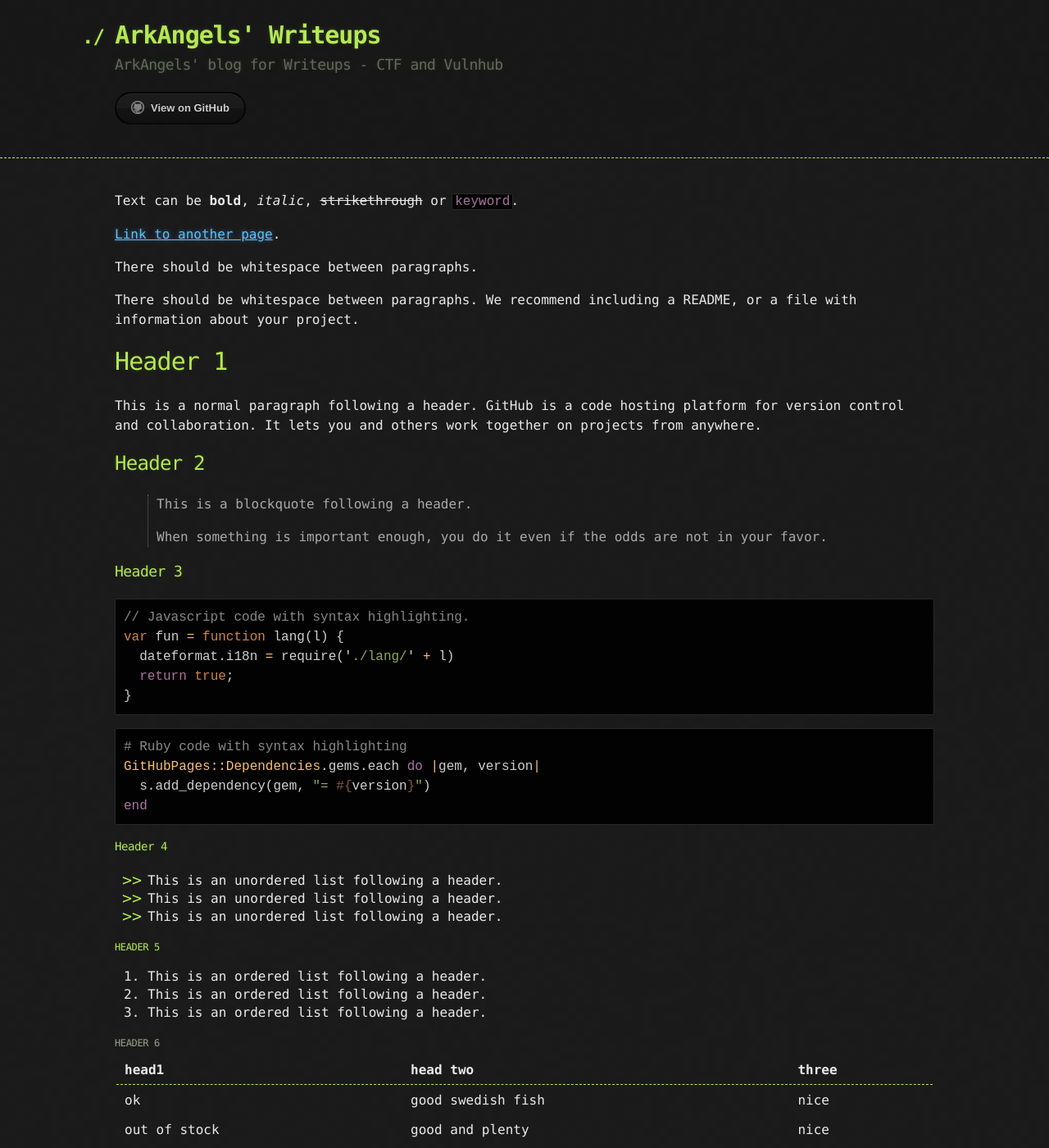
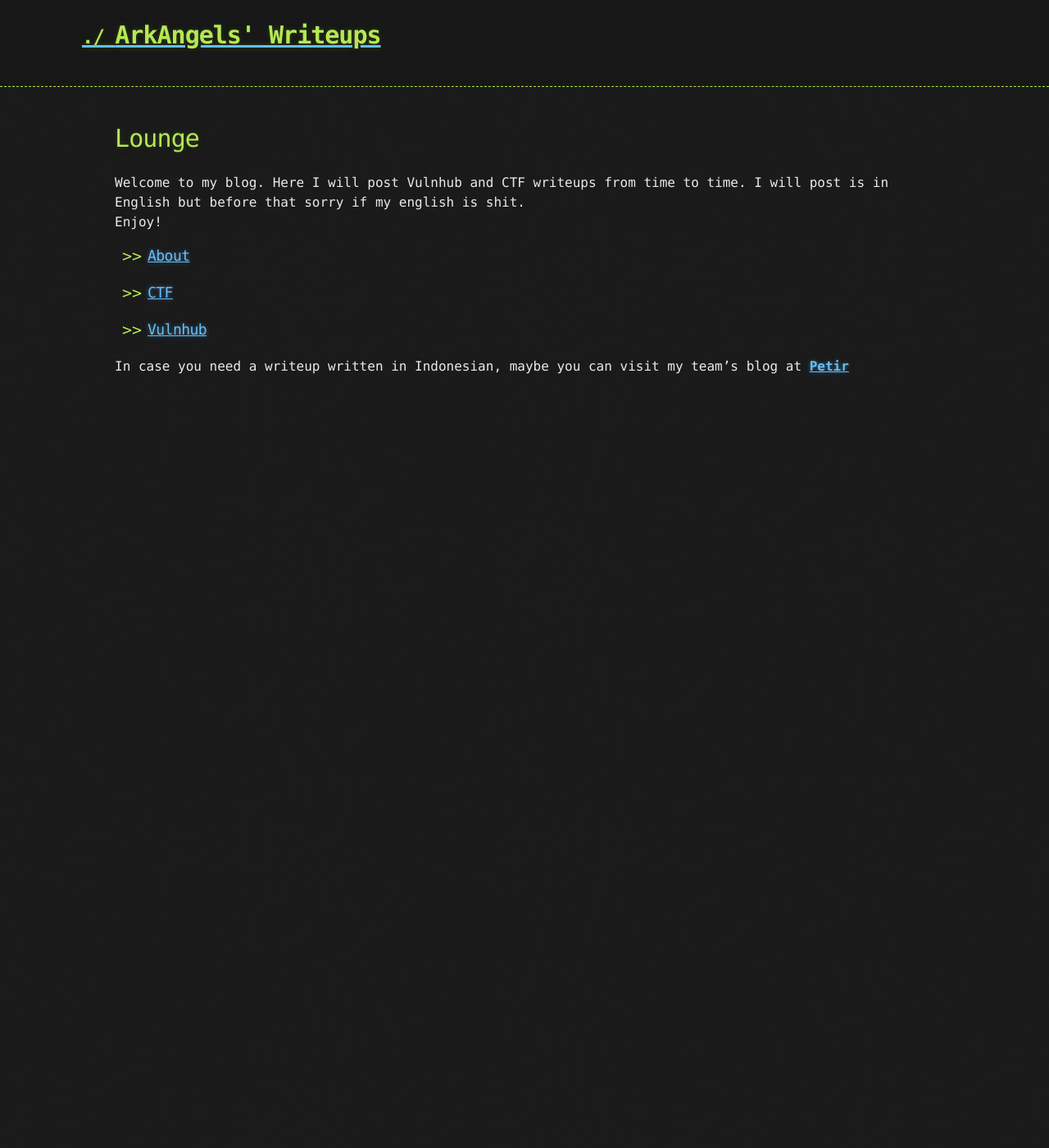
Before and after one commit to ArkAngels/ArkAngels.github.io, a Jekyll site: the page built from index.md, in a window 1280 px wide and 1400 px high. Shown: the whole window at 82% size. Built offline with Jekyll 4.4.1, drawn with Linux system fonts in a browser that asks for light colours; the repository's description, which GitHub fills in, is left out; some of the changed text lies outside the part shown.

Commit message:
initial setup for homepage and website structure

````diff
--- a/_config.yml
+++ b/_config.yml
@@ -1,4 +1,6 @@
 title: ArkAngels' Writeups
-description: ArkAngels' blog for Writeups - CTF and Vulnhub
 show_downloads: false
+markdown: kramdown
 theme: jekyll-theme-hacker
+github:
+  is_project_page: false
--- a/_layouts/default.html
+++ b/_layouts/default.html
@@ -13,16 +13,8 @@
 
     <header>
       <div class="container">
-        <h1>{{ site.title | default: site.github.repository_name }}</h1>
+        <a href="http://ArkAngels.github.io"><h1>{{ site.title | default: site.github.repository_name }}</h1></a>
         <h2>{{ site.description | default: site.github.project_tagline }}</h2>
-
-        <section id="downloads">
-          {% if site.show_downloads %}
-            <a href="{{ site.github.zip_url }}" class="btn">Download as .zip</a>
-            <a href="{{ site.github.tar_url }}" class="btn">Download as .tar.gz</a>
-          {% endif %}
-          <a href="{{ site.github.repository_url }}" class="btn btn-github"><span class="icon"></span>View on GitHub</a>
-        </section>
       </div>
     </header>
 
--- a/index.md
+++ b/index.md
@@ -1,123 +1,15 @@
 ---
 layout: default
+title: Lounge
 ---
 
-Text can be **bold**, _italic_, ~~strikethrough~~ or `keyword`.
+# Lounge
+Welcome to my blog. Here I will post Vulnhub and CTF writeups from time to time. I will post is in English but before that sorry if my english is shit. <br>
+Enjoy!
+<br>
 
-[Link to another page](./another-page.html).
+* ### [About](https://ArkAngels.github.io/about)
+* ### [CTF](https://ArkAngels.github.io/ctf)
+* ### [Vulnhub](https://ArkAngels.github.io/vulnhub)
 
-There should be whitespace between paragraphs.
-
-There should be whitespace between paragraphs. We recommend including a README, or a file with information about your project.
-
-# Header 1
-
-This is a normal paragraph following a header. GitHub is a code hosting platform for version control and collaboration. It lets you and others work together on projects from anywhere.
-
-## Header 2
-
-> This is a blockquote following a header.
->
-> When something is important enough, you do it even if the odds are not in your favor.
-
-### Header 3
-
-```js
-// Javascript code with syntax highlighting.
-var fun = function lang(l) {
-  dateformat.i18n = require('./lang/' + l)
-  return true;
-}
-```
-
-```ruby
-# Ruby code with syntax highlighting
-GitHubPages::Dependencies.gems.each do |gem, version|
-  s.add_dependency(gem, "= #{version}")
-end
-```
-
-#### Header 4
-
-*   This is an unordered list following a header.
-*   This is an unordered list following a header.
-*   This is an unordered list following a header.
-
-##### Header 5
-
-1.  This is an ordered list following a header.
-2.  This is an ordered list following a header.
-3.  This is an ordered list following a header.
-
-###### Header 6
-
-| head1        | head two          | three |
-|:-------------|:------------------|:------|
-| ok           | good swedish fish | nice  |
-| out of stock | good and plenty   | nice  |
-| ok           | good `oreos`      | hmm   |
-| ok           | good `zoute` drop | yumm  |
-
-### There's a horizontal rule below this.
-
-* * *
-
-### Here is an unordered list:
-
-*   Item foo
-*   Item bar
-*   Item baz
-*   Item zip
-
-### And an ordered list:
-
-1.  Item one
-1.  Item two
-1.  Item three
-1.  Item four
-
-### And a nested list:
-
-- level 1 item
-  - level 2 item
-  - level 2 item
-    - level 3 item
-    - level 3 item
-- level 1 item
-  - level 2 item
-  - level 2 item
-  - level 2 item
-- level 1 item
-  - level 2 item
-  - level 2 item
-- level 1 item
-
-### Small image
-
-![Octocat](https://assets-cdn.github.com/images/icons/emoji/octocat.png)
-
-### Large image
-
-![Branching](https://guides.github.com/activities/hello-world/branching.png)
-
-
-### Definition lists can be used with HTML syntax.
-
-<dl>
-<dt>Name</dt>
-<dd>Godzilla</dd>
-<dt>Born</dt>
-<dd>1952</dd>
-<dt>Birthplace</dt>
-<dd>Japan</dd>
-<dt>Color</dt>
-<dd>Green</dd>
-</dl>
-
-```
-Long, single-line code blocks should not wrap. They should horizontally scroll if they are too long. This line should be long enough to demonstrate this.
-```
-
-```
-The final element.
-```
+In case you need a writeup written in Indonesian, maybe you can visit my team's blog at **[Petir](https://petircysec.com)**
````
Also changed, not shown: 1 other file.
